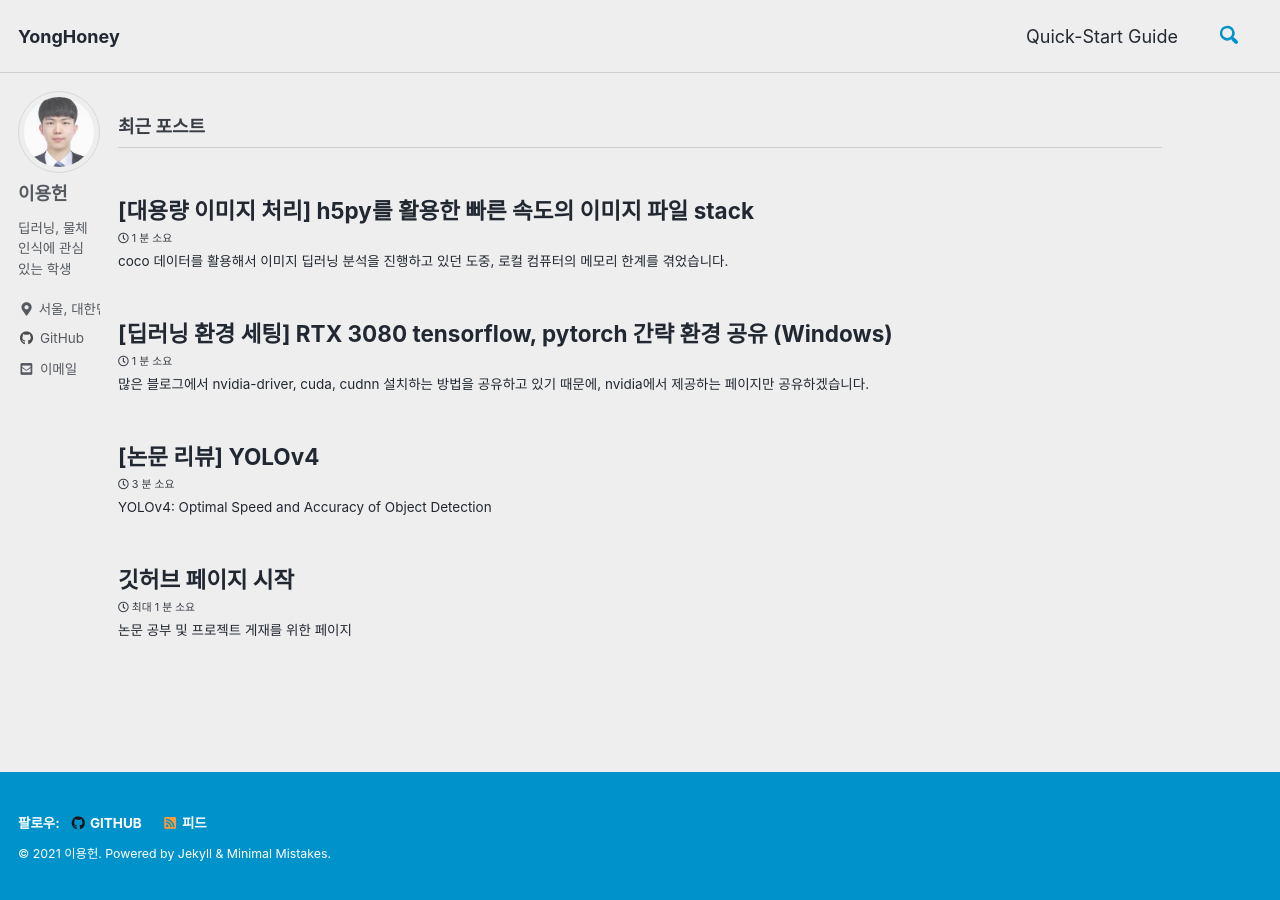
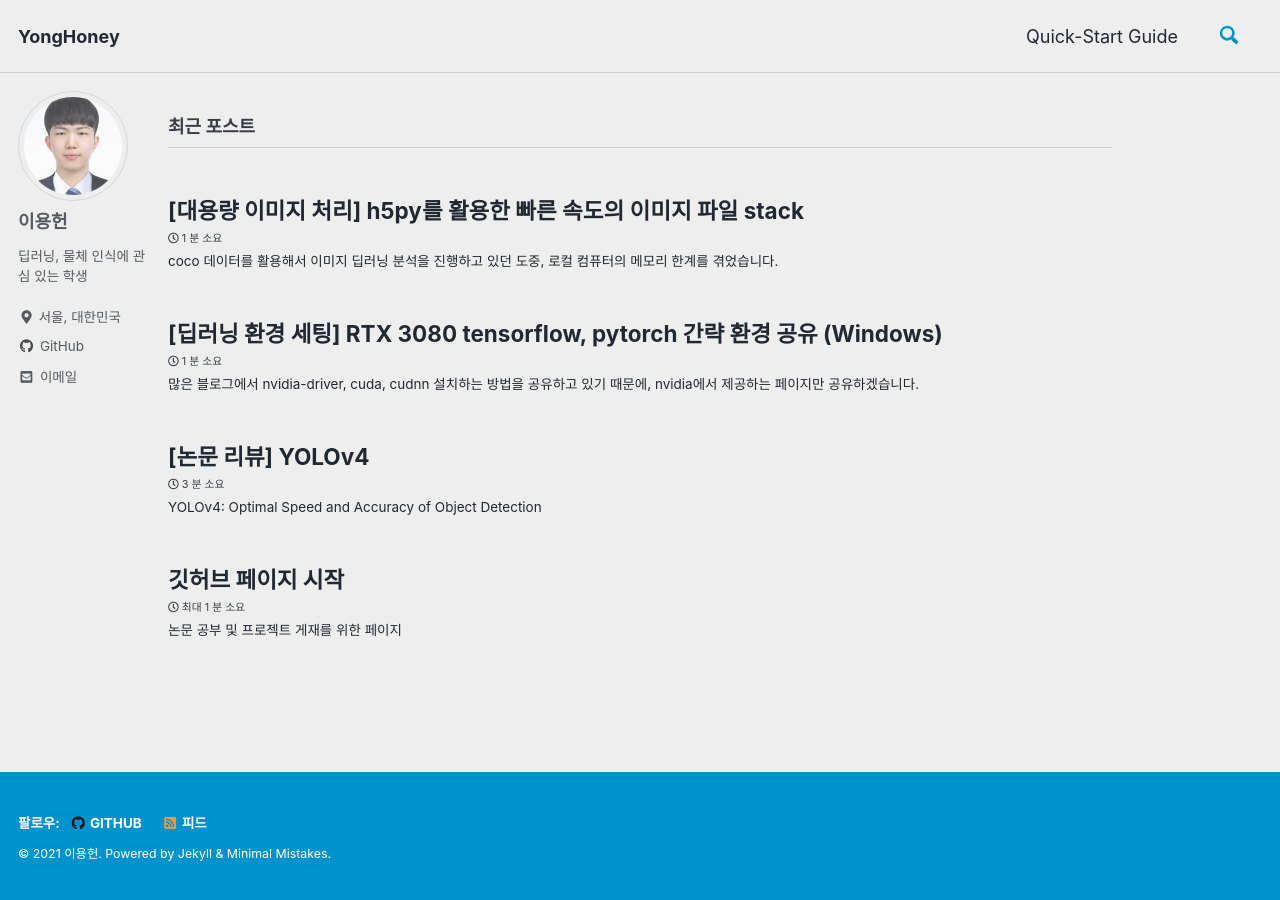
Before and after one commit to yonghoney/yonghoney.github.io, a Jekyll site: the page built from index.html, in a window 1280 px wide. Built offline with Jekyll 4.4.1, drawn with Linux system fonts in a browser that asks for light colours; cached includes are drawn as plain includes; the list of posts is cut into pages by our own code.

Commit message:
Update _variables.scss

```diff
--- a/_sass/minimal-mistakes/_variables.scss
+++ b/_sass/minimal-mistakes/_variables.scss
@@ -150,9 +150,9 @@ $max-width: $x-large !default;
 /*
    Grid
    ========================================================================== */
-$right-sidebar-width-narrow: 100px !default;
-$right-sidebar-width: 100px !default;
-$right-sidebar-width-wide: 100px !default;
+$right-sidebar-width-narrow: 50px !default;
+$right-sidebar-width: 150px !default;
+$right-sidebar-width-wide: 50px !default;
 // $right-sidebar-width-narrow: 200px !default;
 // $right-sidebar-width: 300px !default;
 // $right-sidebar-width-wide: 400px !default;
```
